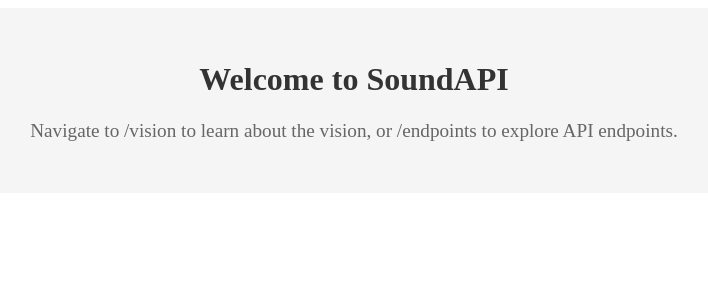
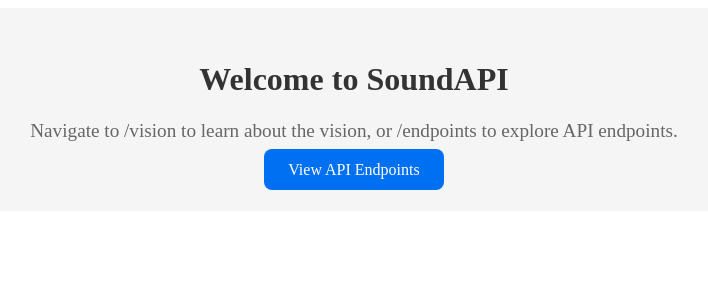
Before and after one commit to ShadowB0X/Deployed-VSC-for-Shadowbox.dk, a React (Vite) app: page / in a window 1280 px wide. Shown: the top 300 px of the page, without its empty margins (286-994 px from the left). Built offline with nearby package versions, Linux system fonts and the light colour scheme.

Commit message:
main page css + js

```diff
--- a/src/components/MainPage.module.css
+++ b/src/components/MainPage.module.css
@@ -14,3 +14,19 @@
     font-size: 1.2rem;
     color: #666;
   }
+  .button {
+    margin-top: 1.5rem;
+    padding: 0.75rem 1.5rem;
+    background-color: #0070f3;
+    color: white;
+    border: none;
+    border-radius: 8px;
+    font-size: 1rem;
+    cursor: pointer;
+    text-decoration: none;
+    transition: background-color 0.3s ease;
+  }
+
+  .button:hover {
+    background-color: #005bb5;
+  }
--- a/src/pages/MainPage.jsx
+++ b/src/pages/MainPage.jsx
@@ -7,6 +7,15 @@
       <p className={styles.text}>
         Navigate to /vision to learn about the vision, or /endpoints to explore API endpoints.
       </p>
+
+      <a
+        href="https://api.powersurge.dk/api/routes"
+        target="_blank"
+        rel="noopener noreferrer"
+        className={styles.button}
+      >
+        View API Endpoints
+      </a>
     </div>
   )
 }
```
